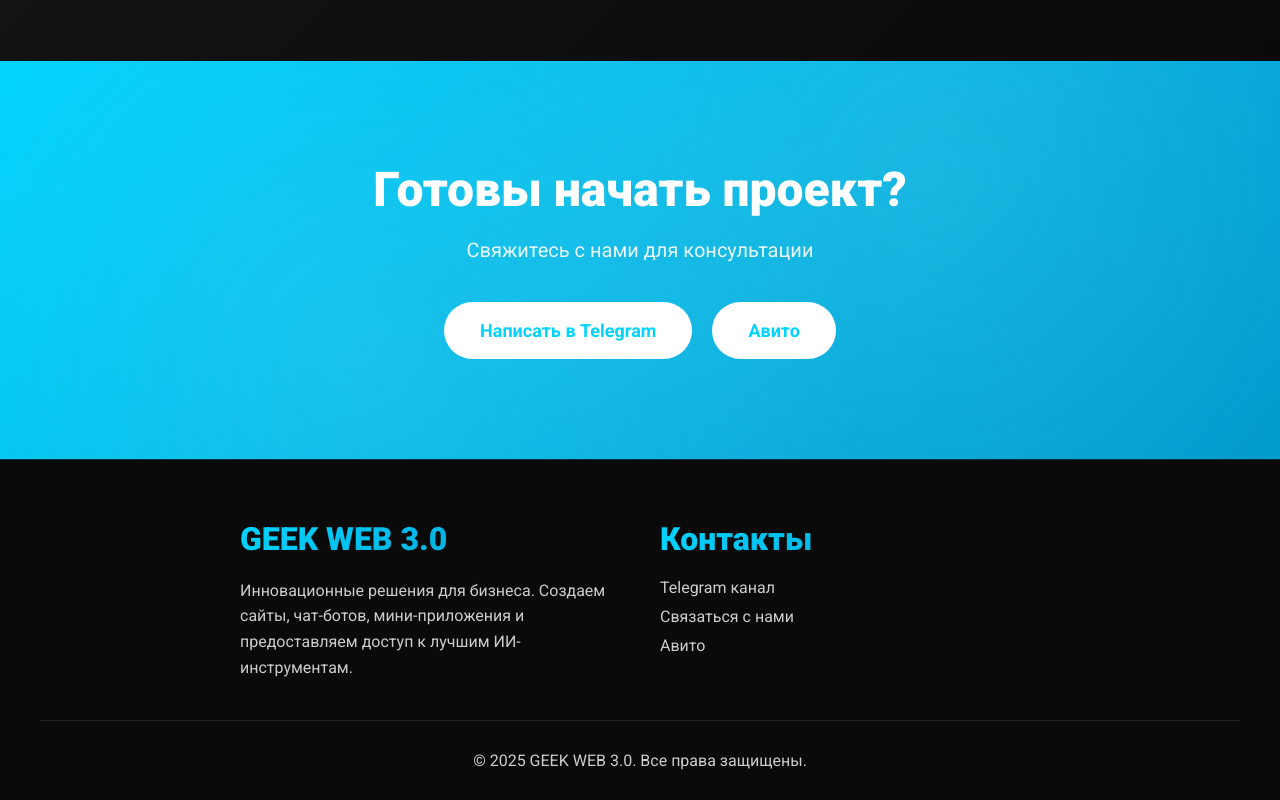
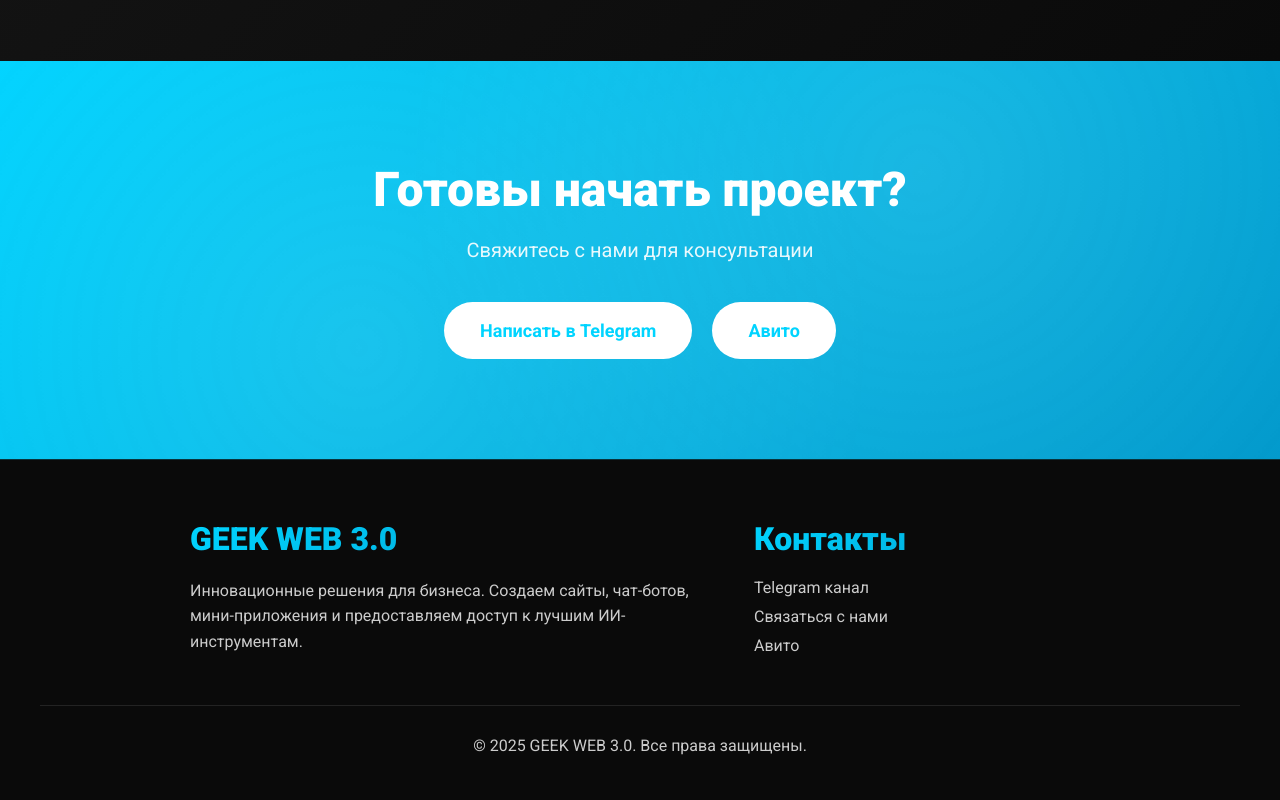
Before and after one commit to turchick777-max/geekweb3, a plain HTML site: page index.html in a window 1280 px wide. Shown: the part 3452-4252 px from the top of the page. Drawn offline with Linux system fonts and the light colour scheme.

Commit message:
Update index.html

```diff
--- a/index.html
+++ b/index.html
@@ -95,7 +95,7 @@ body{font-family:'Roboto',sans-serif;background:#0a0a0a;color:#fff;overflow-x:hi
 .btn-white:hover::before{left:100%}
 .btn-white:hover{transform:translateY(-4px) scale(1.05);box-shadow:0 20px 50px rgba(255,255,255,0.3)}
 .footer{background:#0a0a0a;padding:60px 20px 30px;border-top:1px solid rgba(0,212,255,0.2)}
-.footer-content{display:grid;grid-template-columns:1fr 1fr;gap:40px;margin-bottom:40px;max-width:800px;margin-left:auto;margin-right:auto}
+.footer-content{display:grid;grid-template-columns:1.2fr 0.8fr;gap:60px;margin-bottom:40px;max-width:900px;margin-left:auto;margin-right:auto}
 .footer-section h4{font-size:32px;font-weight:900;margin-bottom:20px;background:linear-gradient(135deg,#00D4FF 0%,#0099CC 100%);-webkit-background-clip:text;-webkit-text-fill-color:transparent}
 .footer-section p{color:#ccc;line-height:1.6}
 .footer-section a{color:#ccc;text-decoration:none;margin-bottom:10px;display:block;transition:all 0.3s}
```
